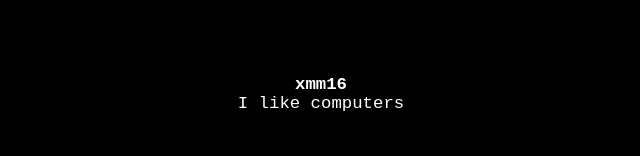
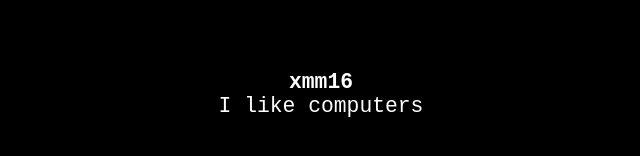
Before and after one commit to xmm16/xmm16.github.io, a plain HTML site: page index.html in a window 1280 px wide. Shown: the part 306-462 px from the top of the page, without its empty margins (319-959 px from the left). Drawn offline with Linux system fonts and the light colour scheme.

Commit message:
changed font size again

```diff
--- a/index.html
+++ b/index.html
@@ -18,7 +18,7 @@
   .text-box {
     font-family: 'JetBrains Mono', monospace;
     color: #ffffff;
-    font-size: 13pt;
+    font-size: 16pt;
     text-align: center;
   }
 
```
